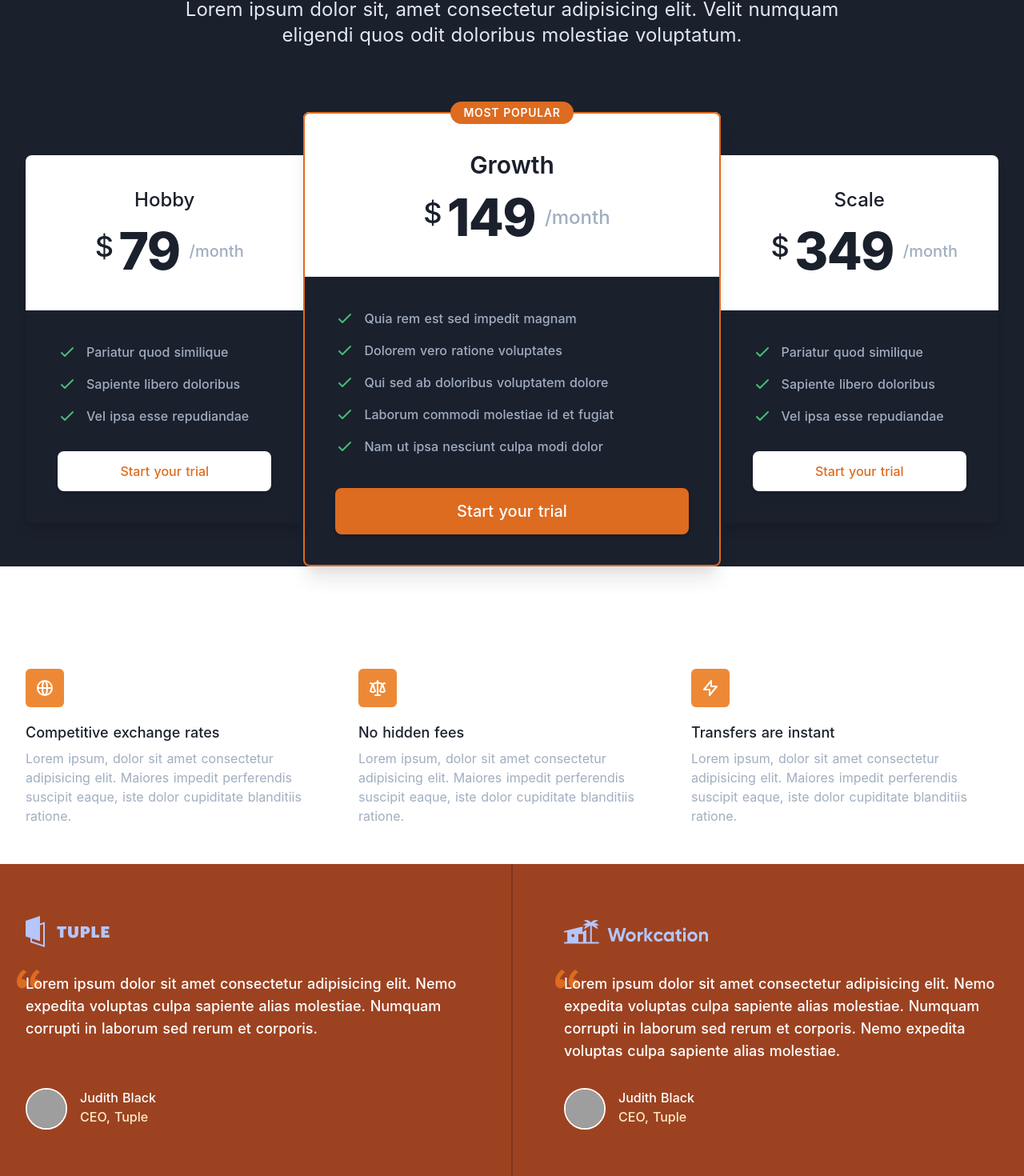
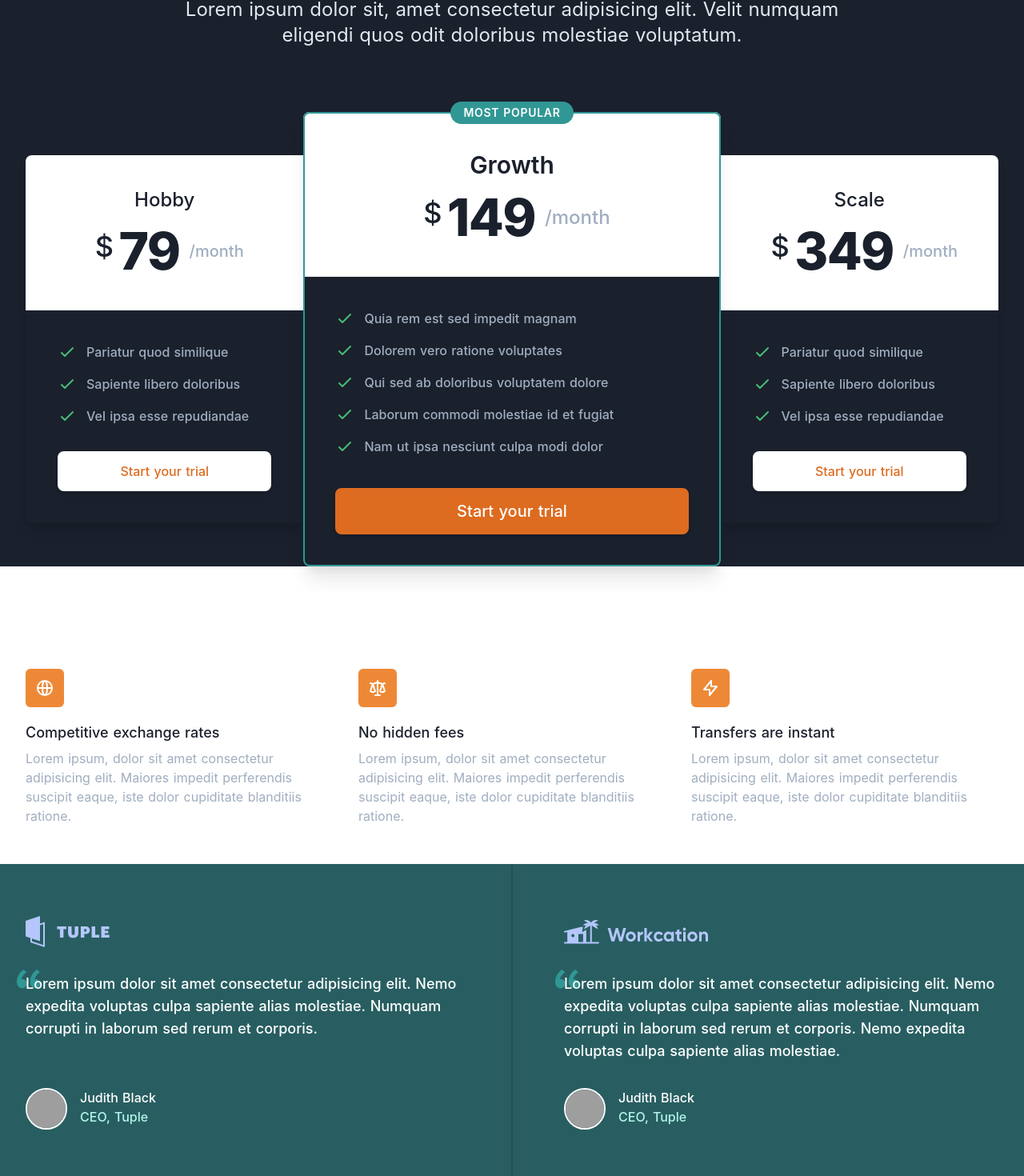
Before and after one commit to tomkonidas/sellyourlistings, a Nuxt app: page / in a window 1280 px wide. Shown: the part 776-2246 px from the top of the page at 80% size. Built offline with nearby package versions, Linux system fonts and the light colour scheme; grey boxes are pictures that could not be loaded; what @tailwindcss/ui would draw is missing.

Commit message:
Update Colors to two tone

```diff
--- a/components/Pricing.vue
+++ b/components/Pricing.vue
@@ -88,10 +88,10 @@
                 </div>
                 <div class="mt-10 max-w-lg mx-auto lg:mt-0 lg:max-w-none lg:mx-0 lg:col-start-3 lg:col-end-6 lg:row-start-1 lg:row-end-4">
                     <div class="relative z-10 rounded-lg shadow-xl">
-                    <div class="pointer-events-none absolute inset-0 rounded-lg border-2 border-orange-600"></div>
+                    <div class="pointer-events-none absolute inset-0 rounded-lg border-2 border-teal-600"></div>
                     <div class="absolute inset-x-0 top-0 transform translate-y-px">
                         <div class="flex justify-center transform -translate-y-1/2">
-                        <span class="inline-flex rounded-full bg-orange-600 px-4 py-1 text-sm leading-5 font-semibold tracking-wider uppercase text-white">
+                        <span class="inline-flex rounded-full bg-teal-600 px-4 py-1 text-sm leading-5 font-semibold tracking-wider uppercase text-white">
                             Most popular
                         </span>
                         </div>
--- a/components/Testimonials.vue
+++ b/components/Testimonials.vue
@@ -1,7 +1,7 @@
 <template>
-    <section class="bg-orange-800">
+    <section class="bg-teal-800">
         <div class="max-w-screen-xl mx-auto md:grid md:grid-cols-2 md:px-6 lg:px-8">
-            <div class="py-12 px-4 sm:px-6 md:flex md:flex-col md:py-16 md:pl-0 md:pr-10 md:border-r md:border-orange-900 lg:pr-16">
+            <div class="py-12 px-4 sm:px-6 md:flex md:flex-col md:py-16 md:pl-0 md:pr-10 md:border-r md:border-teal-900 lg:pr-16">
             <div class="md:flex-shrink-0">
                 <svg fill="none" height="40" viewBox="0 0 105 40" role="img" aria-labelledby="svg-tuple">
                 <title id="svg-tuple">Tuple</title>
@@ -13,7 +13,7 @@
             </div>
             <blockquote class="mt-8 md:flex-grow md:flex md:flex-col">
                 <div class="relative text-lg leading-7 font-medium text-white md:flex-grow">
-                <svg class="absolute top-0 left-0 transform -translate-x-3 -translate-y-2 h-8 w-8 text-orange-600" fill="currentColor" viewBox="0 0 32 32">
+                <svg class="absolute top-0 left-0 transform -translate-x-3 -translate-y-2 h-8 w-8 text-teal-600" fill="currentColor" viewBox="0 0 32 32">
                     <path d="M9.352 4C4.456 7.456 1 13.12 1 19.36c0 5.088 3.072 8.064 6.624 8.064 3.36 0 5.856-2.688 5.856-5.856 0-3.168-2.208-5.472-5.088-5.472-.576 0-1.344.096-1.536.192.48-3.264 3.552-7.104 6.624-9.024L9.352 4zm16.512 0c-4.8 3.456-8.256 9.12-8.256 15.36 0 5.088 3.072 8.064 6.624 8.064 3.264 0 5.856-2.688 5.856-5.856 0-3.168-2.304-5.472-5.184-5.472-.576 0-1.248.096-1.44.192.48-3.264 3.456-7.104 6.528-9.024L25.864 4z" />
                 </svg>
                 <p class="relative">
@@ -27,13 +27,13 @@
                     </div>
                     <div class="ml-4">
                     <div class="text-base leading-6 font-medium text-white">Judith Black</div>
-                    <div class="text-base leading-6 font-medium text-orange-200">CEO, Tuple</div>
+                    <div class="text-base leading-6 font-medium text-teal-200">CEO, Tuple</div>
                     </div>
                 </div>
                 </footer>
             </blockquote>
             </div>
-            <div class="py-12 px-4 border-t-2 border-orange-900 sm:px-6 md:py-16 md:pr-0 md:pl-10 md:border-t-0 md:border-l lg:pl-16">
+            <div class="py-12 px-4 border-t-2 border-teal-900 sm:px-6 md:py-16 md:pr-0 md:pl-10 md:border-t-0 md:border-l lg:pl-16">
             <div class="md:flex-shrink-0">
                 <svg fill="none" height="40" viewBox="0 0 180 40" role="img" aria-labelledby="svg-workcation">
                 <title id="svg-workcation">Workcation</title>
@@ -47,7 +47,7 @@
             </div>
             <blockquote class="mt-8 md:flex-grow md:flex md:flex-col">
                 <div class="relative text-lg leading-7 font-medium text-white md:flex-grow">
-                <svg class="absolute top-0 left-0 transform -translate-x-3 -translate-y-2 h-8 w-8 text-orange-600" fill="currentColor" viewBox="0 0 32 32">
+                <svg class="absolute top-0 left-0 transform -translate-x-3 -translate-y-2 h-8 w-8 text-teal-600" fill="currentColor" viewBox="0 0 32 32">
                     <path d="M9.352 4C4.456 7.456 1 13.12 1 19.36c0 5.088 3.072 8.064 6.624 8.064 3.36 0 5.856-2.688 5.856-5.856 0-3.168-2.208-5.472-5.088-5.472-.576 0-1.344.096-1.536.192.48-3.264 3.552-7.104 6.624-9.024L9.352 4zm16.512 0c-4.8 3.456-8.256 9.12-8.256 15.36 0 5.088 3.072 8.064 6.624 8.064 3.264 0 5.856-2.688 5.856-5.856 0-3.168-2.304-5.472-5.184-5.472-.576 0-1.248.096-1.44.192.48-3.264 3.456-7.104 6.528-9.024L25.864 4z" />
                 </svg>
                 <p class="relative">
@@ -61,7 +61,7 @@
                     </div>
                     <div class="ml-4">
                     <div class="text-base leading-6 font-medium text-white">Judith Black</div>
-                    <div class="text-base leading-6 font-medium text-orange-200">CEO, Tuple</div>
+                    <div class="text-base leading-6 font-medium text-teal-200">CEO, Tuple</div>
                     </div>
                 </div>
                 </footer>
```
